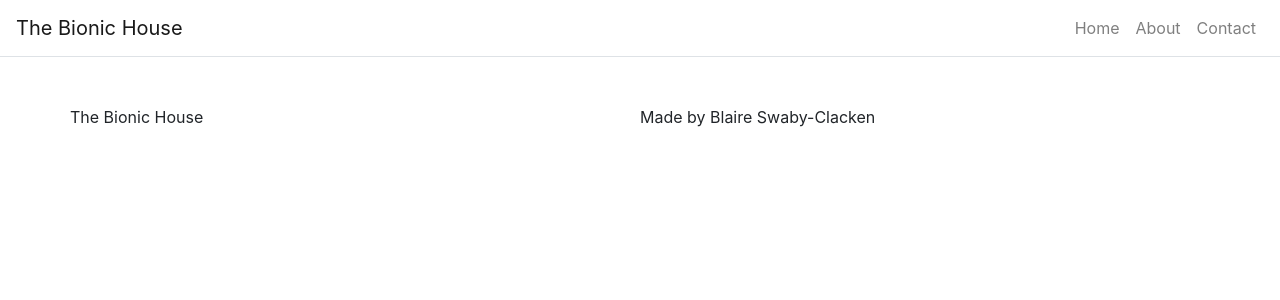
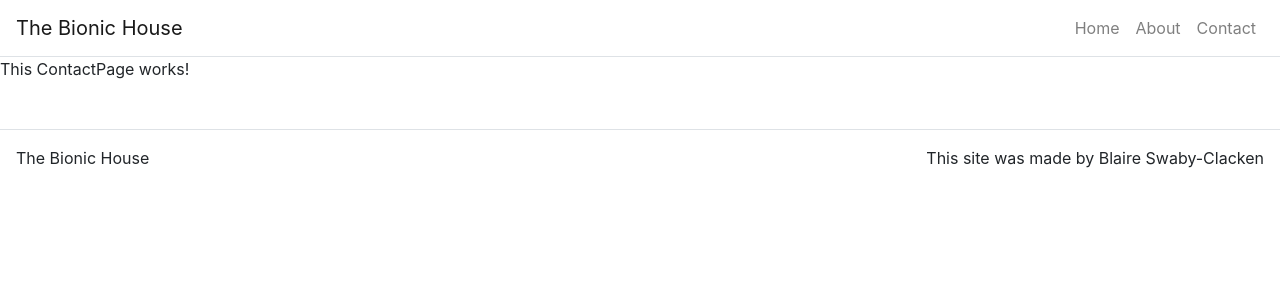
Before and after one commit to blairesc/The-Bionic-House, a React (Create React App) app: page /contact in a window 1280 px wide. Shown: the top 300 px of the page. Built offline with nearby package versions, Linux system fonts and the light colour scheme.

Commit message:
navigation route done

```diff
--- a/src/App.js
+++ b/src/App.js
@@ -6,6 +6,9 @@ import Nav from 'react-bootstrap/Nav';
 import './App.css';
 
 import Footer from './components/Footer';
+import HomePage from './pages/HomePage';
+import AboutPage from './pages/AboutPage';
+import ContactPage from './pages/ContactPage';
 
 class App extends Component {
 
@@ -48,6 +51,12 @@ class App extends Component {
               </Nav>
             </Navbar.Collapse>
          </Navbar>
+
+          {/*This says: when on a certain path render the component */}
+         <Route path='/' exact render={() => <HomePage title={this.state.home.title} content={this.state.home.content} /> }/>
+         <Route path='/about' exact render={() => <AboutPage title={this.state.about.title}/>} />
+         <Route path='/contact' exact render={() => <ContactPage title={this.state.contact.title}/>} />
+
        </Container>
       <Footer />
      </Router>
--- a/src/components/Footer.js
+++ b/src/components/Footer.js
@@ -8,13 +8,13 @@ function Footer() {
 
     return(
         <footer className='mt-5'>
-            <Container>
-                <Row>
+            <Container fluid={true}>
+                <Row className='border-top justify-content-between p-3'>
                     <Col className='p-0'>
                         The Bionic House
                     </Col>
-                    <Col className='p-0'>
-                        Made by Blaire Swaby-Clacken
+                    <Col className='p-0 d-flex justify-content-end'>
+                        This site was made by Blaire Swaby-Clacken
                     </Col>
                 </Row>
             </Container>
--- /dev/null
+++ b/src/pages/AboutPage.js
@@ -0,0 +1,9 @@
+import React from 'react';
+
+function AboutPage(props) {
+    return(
+        <p>This AboutPage works!</p>
+    );
+}
+
+export default AboutPage;
--- /dev/null
+++ b/src/pages/ContactPage.js
@@ -0,0 +1,9 @@
+import React from 'react';
+
+function ContactPage(props) {
+    return(
+        <p>This ContactPage works!</p>
+    );
+}
+
+export default ContactPage;
--- /dev/null
+++ b/src/pages/HomePage.js
@@ -0,0 +1,9 @@
+import React from 'react';
+
+function HomePage(props) {
+    return(
+        <p>This HomePage works!</p>
+    );
+}
+
+export default HomePage;
```
